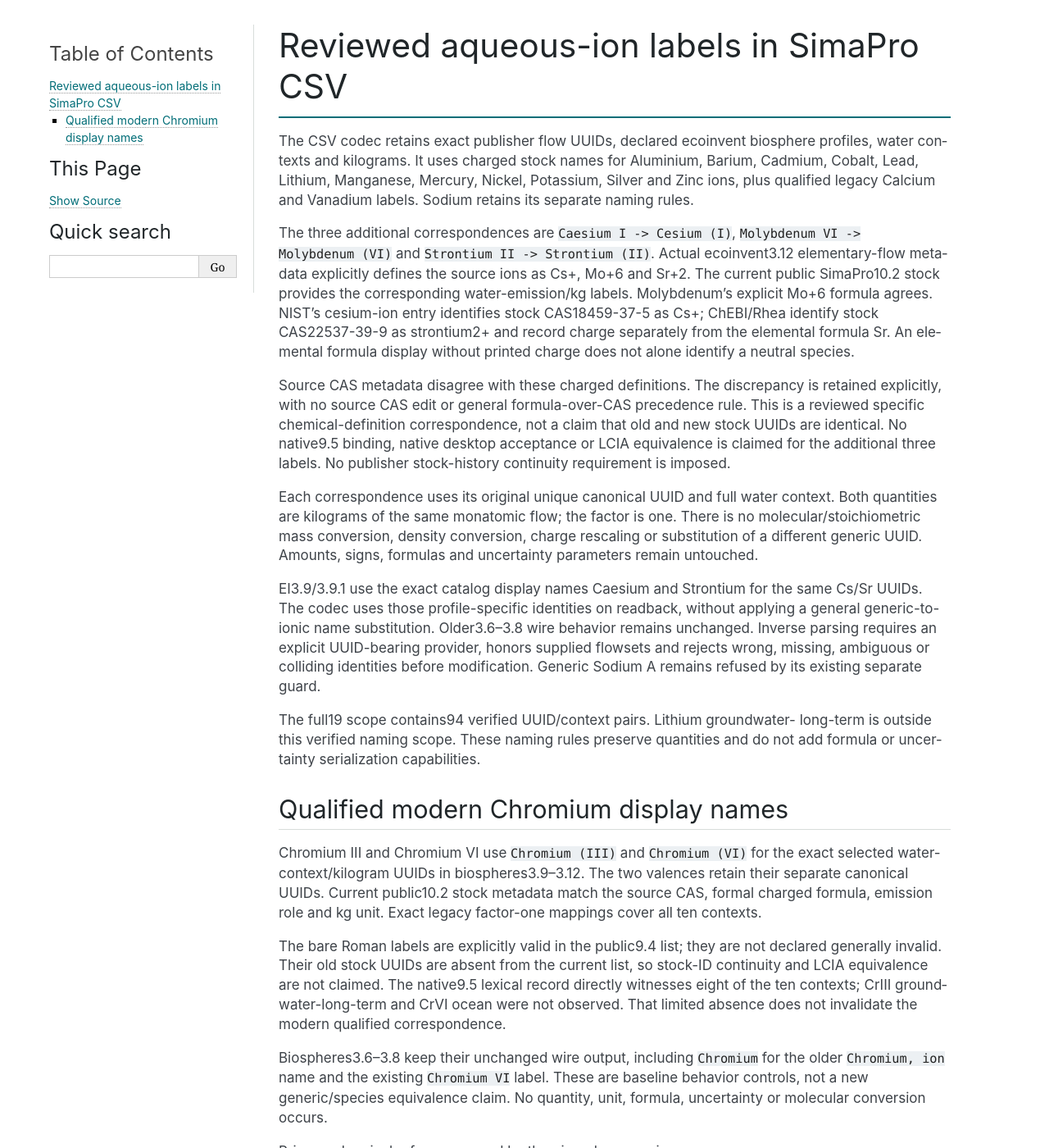
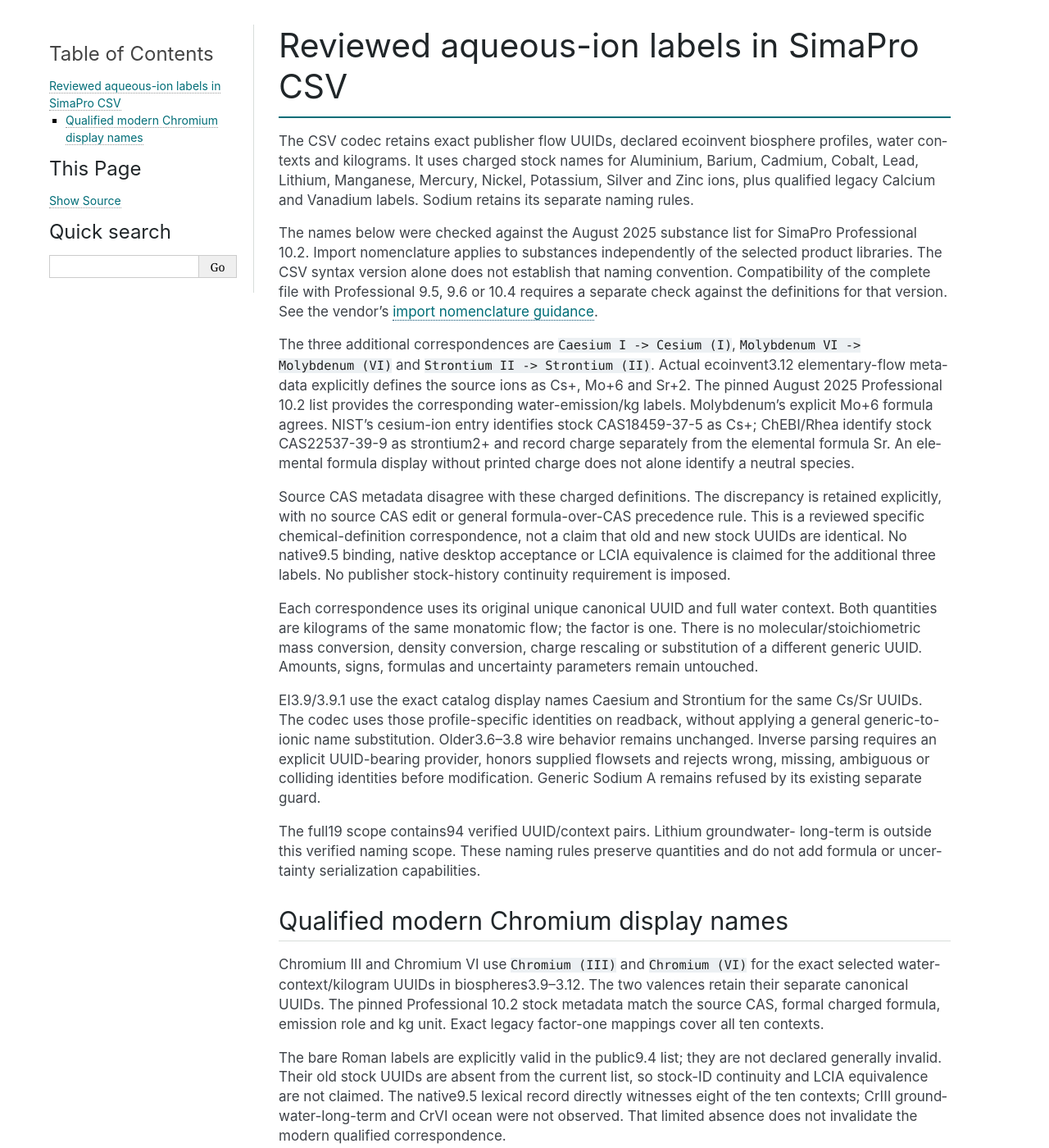
Before and after one commit to romainsacchi/brightpath, a Sphinx documentation site: the page built from docs/simapro-water-ions.rst, in a window 1280 px wide and 1400 px high. Shown: the whole window at 82% size. Built offline with Sphinx 7.4.7, drawn with Linux system fonts in a browser that asks for light colours; pages that are not in the unit, such as notebooks, are missing from menus.

Commit message:
Clarify SimaPro nomenclature evidence version
Identify the August 2025 Professional 10.2 reference used for ion correspondences and distinguish substance naming from background product libraries. Avoid an unsupported claim of complete compatibility with other SimaPro releases.

```diff
--- a/docs/simapro-water-ions.rst
+++ b/docs/simapro-water-ions.rst
@@ -6,10 +6,19 @@
 Lithium, Manganese, Mercury, Nickel, Potassium, Silver and Zinc ions, plus
 qualified legacy Calcium and Vanadium labels. Sodium retains its separate naming rules.
 
+The names below were checked against the August 2025 substance list for
+SimaPro Professional 10.2. Import nomenclature applies to substances
+independently of the selected product libraries. The CSV syntax version alone
+does not establish that naming convention. Compatibility of the complete file with
+Professional 9.5, 9.6 or 10.4 requires a separate check against the definitions
+for that version.
+See the vendor's `import nomenclature guidance
+<https://support.simapro.com/en/articles/504727-how-can-i-choose-an-import-option-in-simapro-cloud-edition>`_.
+
 The three additional correspondences are ``Caesium I -> Cesium (I)``,
 ``Molybdenum VI -> Molybdenum (VI)`` and ``Strontium II -> Strontium (II)``.
 Actual ecoinvent3.12 elementary-flow metadata explicitly defines the source
-ions as Cs+, Mo+6 and Sr+2. The current public SimaPro10.2 stock provides
+ions as Cs+, Mo+6 and Sr+2. The pinned August 2025 Professional 10.2 list provides
 the corresponding water-emission/kg labels. Molybdenum's explicit Mo+6
 formula agrees. NIST's cesium-ion entry identifies stock CAS18459-37-5 as
 Cs+; ChEBI/Rhea identify stock CAS22537-39-9 as strontium2+ and record
@@ -46,7 +55,7 @@
 
 Chromium III and Chromium VI use ``Chromium (III)`` and ``Chromium (VI)``
 for the exact selected water-context/kilogram UUIDs in biospheres3.9–3.12.
-The two valences retain their separate canonical UUIDs. Current public10.2
+The two valences retain their separate canonical UUIDs. The pinned Professional 10.2
 stock metadata match the source CAS, formal charged formula, emission role
 and kg unit. Exact legacy factor-one mappings cover all ten contexts.
 
```
